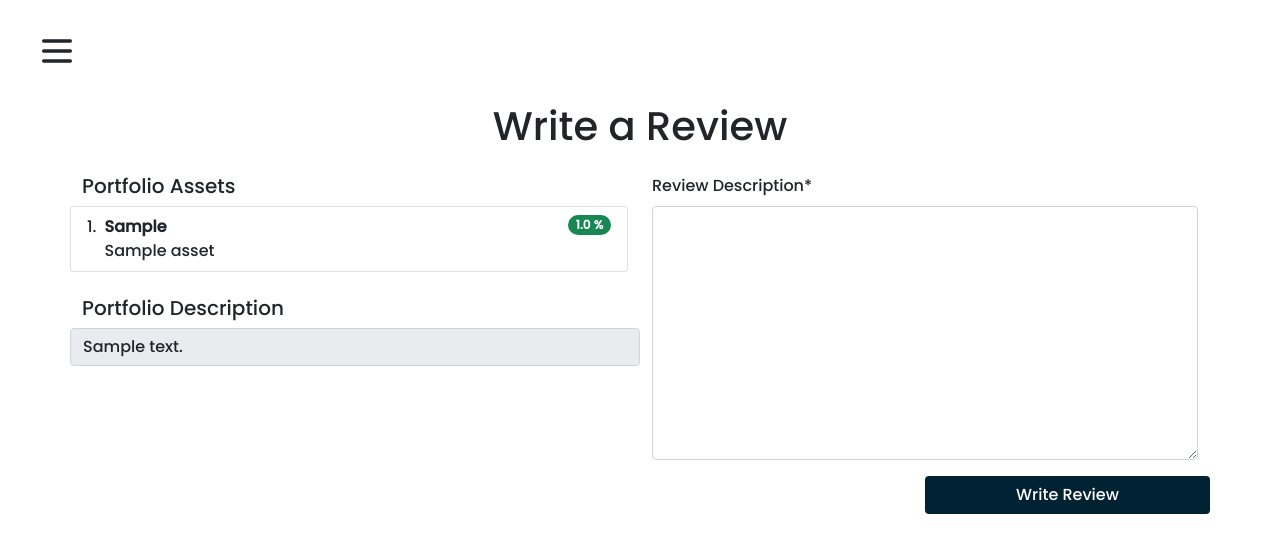
After one commit to AlanChen4/Quarterly, a Django app: page /review/ in a window 1280 px wide. The commit adds this page. Shown: the top 553 px of the page. Run offline with Django 4.2, Linux system fonts and the light colour scheme; a user stored in the database is signed in; tables that the repository leaves empty hold one stand-in row (values such as "Sample post"); some libraries are stand-ins or nearby versions.

Commit message:
Add feature to leave review on portfolio

```diff
--- a/quarterly/api/models.py
+++ b/quarterly/api/models.py
@@ -20,12 +20,12 @@ class Review(models.Model):
     id = models.UUIDField(default=uuid.uuid4, primary_key=True)
     author = models.ForeignKey(CustomUser, on_delete=models.SET_NULL, null=True)
     portfolio = models.ForeignKey(Portfolio, on_delete=models.SET_NULL, null=True)
-    description = models.TextField()
+    description = models.TextField(verbose_name='Review Description')
     created = models.DateTimeField(auto_now_add=True)
     modified = models.DateTimeField(auto_now=True)
 
     def __str__(self):
-        return f"{self.author}->{self.portfolio.nickname}"
+        return f"{self.author}: {self.portfolio.nickname}"
 
 
 class Asset(models.Model):
--- /dev/null
+++ b/quarterly/api/templates/api/create_review.html
@@ -0,0 +1,36 @@
+{% extends 'api/main.html' %}
+{% load crispy_forms_tags %}
+{% block content %}
+<div class="container">
+    <h1 class="text-center">Write a Review</h1>
+    <div class="row mt-4">
+        <div class="col-md-6">
+            <div class="row">
+                <h5>Portfolio Assets</h5>
+                <ol class="list-group list-group-numbered">
+                {% for asset in assets %}
+                    <li class="list-group-item d-flex justify-content-between align-items-start">
+                        <div class="ms-2 me-auto">
+                            <div class="fw-bold">{{ asset.ticker }}</div>
+                            {{ asset.name }}
+                        </div>
+                        <span class="badge bg-success rounded-pill">{{ asset.holdings }} %</span>
+                    </li>
+                {% endfor %}
+                </ol>
+            </div>
+            <div class="row mt-4">
+                <h5>Portfolio Description</h5>
+                <input class="form-control" type="text" value="{{ portfolio.description }}" readonly>
+            </div>
+        </div>
+        <form class="col-md-6" method="post">
+            {% csrf_token %}
+            {{ form.description|as_crispy_field }}
+            <div class="row">
+                <input type="submit" value="Write Review" class="btn btn-black col-md-6 ms-auto">
+            </div>
+        </form>
+    </div>
+</div>
+{% endblock content %}
--- a/quarterly/api/templates/api/portfolios.html
+++ b/quarterly/api/templates/api/portfolios.html
@@ -46,7 +46,7 @@
     </div>
     <div class="d-flex flex-row">
         <h4 class="my-4">Received Reviews</h4>
-        <a class="btn btn-black my-4 ms-auto">
+        <a class="btn btn-black my-4 ms-auto" href="{% url 'create_review' %}">
             Review A Portfolio
             <svg xmlns="http://www.w3.org/2000/svg" width="22" height="22" viewBox="0 0 24 24" stroke-width="2" stroke="currentColor" fill="none" stroke-linecap="round" stroke-linejoin="round">
                 <path stroke="none" d="M0 0h24v24H0z" fill="none"></path>
--- a/quarterly/api/urls.py
+++ b/quarterly/api/urls.py
@@ -11,4 +11,6 @@ urlpatterns = [
     path('assets/<uuid:pk>/create/', AssetCreate.as_view(), name='create_asset'),
     path('assets/<uuid:pk>/create/function', AssetCreateFunctionView, name='create_asset_function'),
     path('assets/<uuid:pk>/update/', AssetUpdate, name='update_asset'),
+
+    path('review/', ReviewCreate.as_view(), name='create_review'),
 ]
--- a/quarterly/api/views/review.py
+++ b/quarterly/api/views/review.py
@@ -0,0 +1,40 @@
+from django.contrib.auth.mixins import LoginRequiredMixin
+from django.db.models import Count, Max
+from django.views.generic.edit import CreateView
+from django.urls import reverse_lazy
+
+from api.models import Asset, Portfolio, Review
+
+
+class ReviewCreate(LoginRequiredMixin, CreateView):
+    model = Review
+    fields = ('description',)
+    template_name = 'api/create_review.html'
+    portfolio = Portfolio.objects.all() \
+                .annotate(num_reviews=Count('review')) \
+                .order_by('num_reviews')[0]
+
+    assets = Asset.objects.filter(portfolio=portfolio)
+
+    def form_valid(self, form):
+        form.instance.author = self.request.user
+        form.instance.portfolio = self.portfolio
+
+        return super().form_valid(form)
+
+    def get_context_data(self):
+        """
+        Add respective portfolio to write review on to the context
+
+        The portfolio to show will be sorted by, in this order:
+        - Number of reviews
+        - To be added...
+        """
+        context = super().get_context_data()
+        context['portfolio'] = self.portfolio
+        context['assets'] = self.assets
+
+        return context
+
+    def get_success_url(self):
+        return reverse_lazy('portfolios')
```
Also changed, not shown: quarterly/api/migrations/0004_alter_review_description.py (added).
